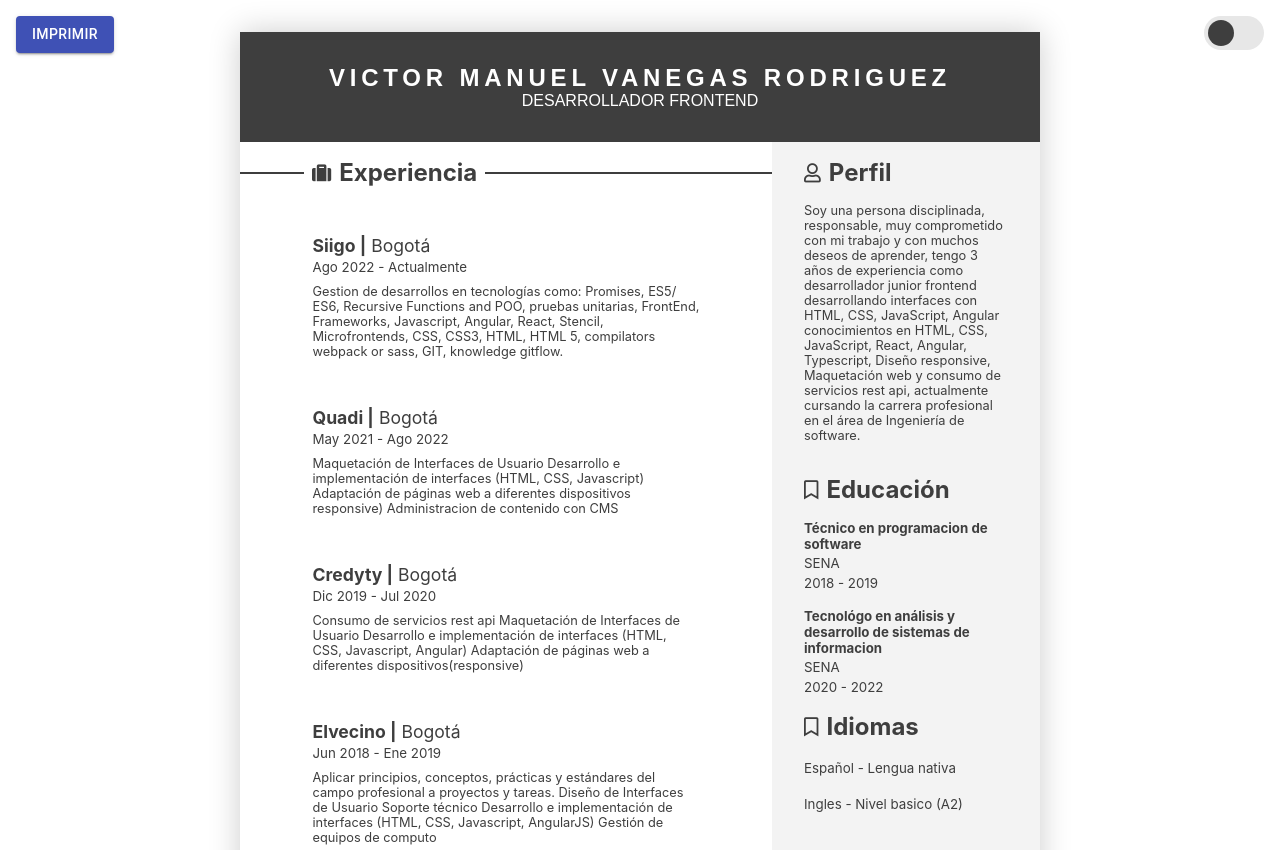
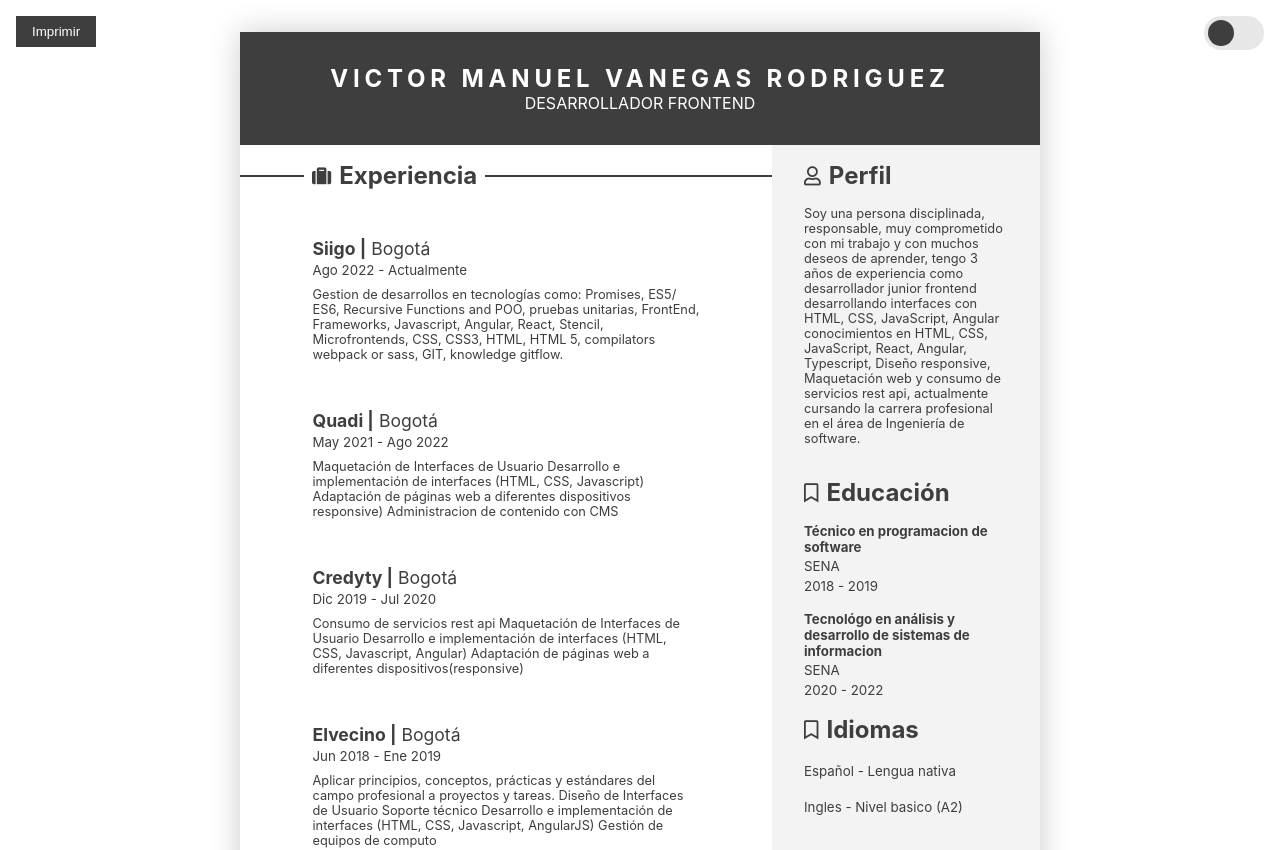
Before and after one commit to vmvanegas/curriculum-vitae, a React (Create React App) app: page / in a window 1280 px wide. Shown: the top 850 px of the page. Built offline with nearby package versions, Linux system fonts and the light colour scheme.

Commit message:
updated cv removed material package

```diff
--- a/package.json
+++ b/package.json
@@ -4,7 +4,6 @@
   "private": true,
   "homepage": "http://vmvanegas.github.io/curriculum-vitae",
   "dependencies": {
-    "@material-ui/core": "^4.11.0",
     "@testing-library/jest-dom": "^4.2.4",
     "@testing-library/react": "^9.5.0",
     "@testing-library/user-event": "^7.2.1",
--- a/src/components/PrintButton/PrintButton.css
+++ b/src/components/PrintButton/PrintButton.css
@@ -4,4 +4,6 @@
     top: 1rem;
     left: 1rem;
     z-index: var(--z-index-2);
+    background-color: var(--text-color);
+    color: var(--main-bg-color);
 }
--- a/src/components/PrintButton/PrintButton.js
+++ b/src/components/PrintButton/PrintButton.js
@@ -2,7 +2,6 @@ import { useRef } from 'react'
 import React from 'react';
 import ReactToPrint from 'react-to-print';
 import CurriculumVitae from '../../pages/curriculum-vitae/CurriculumVitae';
-import Button from '@material-ui/core/Button';
 import './PrintButton.css'
 
 
@@ -21,10 +20,10 @@ const PrintButton = () => {
         <div>
             <ReactToPrint
                 trigger={() => {
-                    return <Button className='print-button'
+                    return <button className='print-button'
                         color='primary'
                         variant='contained'
-                    >Imprimir</Button>
+                    >Imprimir</button>
                 }}
                 content={() => componentRef.current}
             />
--- a/src/components/header/header.js
+++ b/src/components/header/header.js
@@ -1,6 +1,5 @@
 import React from 'react';
 /* MATERIAL UI COMPONENTS */
-import CardActionArea from '@material-ui/core/CardActionArea';
 /* OWN STYLES */
 import './Header.css';
 
@@ -9,14 +8,12 @@ function Header(props) {
     const {name, degree} = props
 
   return (
-    <CardActionArea>
       <header className="cv-header">
           <div className="cv-header-title">
           <h1>{name}</h1>
           <h2>{degree}</h2>
           </div>
       </header>
-    </CardActionArea>
   );
 }
 
--- a/src/index.css
+++ b/src/index.css
@@ -39,6 +39,12 @@ body {
   background-color: var(--main-bg-color);
 }
 
+button {
+  border: none;
+  padding: .5rem 1rem;
+  cursor: pointer;
+}
+
 
 /*
 .hide-print, .hide-print *{
--- a/src/pages/curriculum-vitae/CurriculumVitae.js
+++ b/src/pages/curriculum-vitae/CurriculumVitae.js
@@ -11,7 +11,7 @@ import Skill from '../../components/Skill/Skill';
 const CurriculumVitae = forwardRef(() => {
 
     const experienceData = curriculumVitaeData.experiences.map((enterprise, i) => {
-        return <Experience className={`${i > 1 ? 'hide-print': ''}`} key={enterprise.id} data={enterprise} />
+        return <Experience key={enterprise.id} data={enterprise} />
     })
 
     const skillData = curriculumVitaeData.skills.map((skill) => {
--- a/src/utils/utils-const.js
+++ b/src/utils/utils-const.js
@@ -52,7 +52,7 @@ export const curriculumVitaeData = {
         },
         {
             id: Math.random(),
-            name: "CONECCION SERVICIOS API",
+            name: "CONECCIÓN SERVICIOS API",
         },
         {
             id: Math.random(),
```
Also changed, not shown: 1 other file (tests, documents, lock files or other folders).
